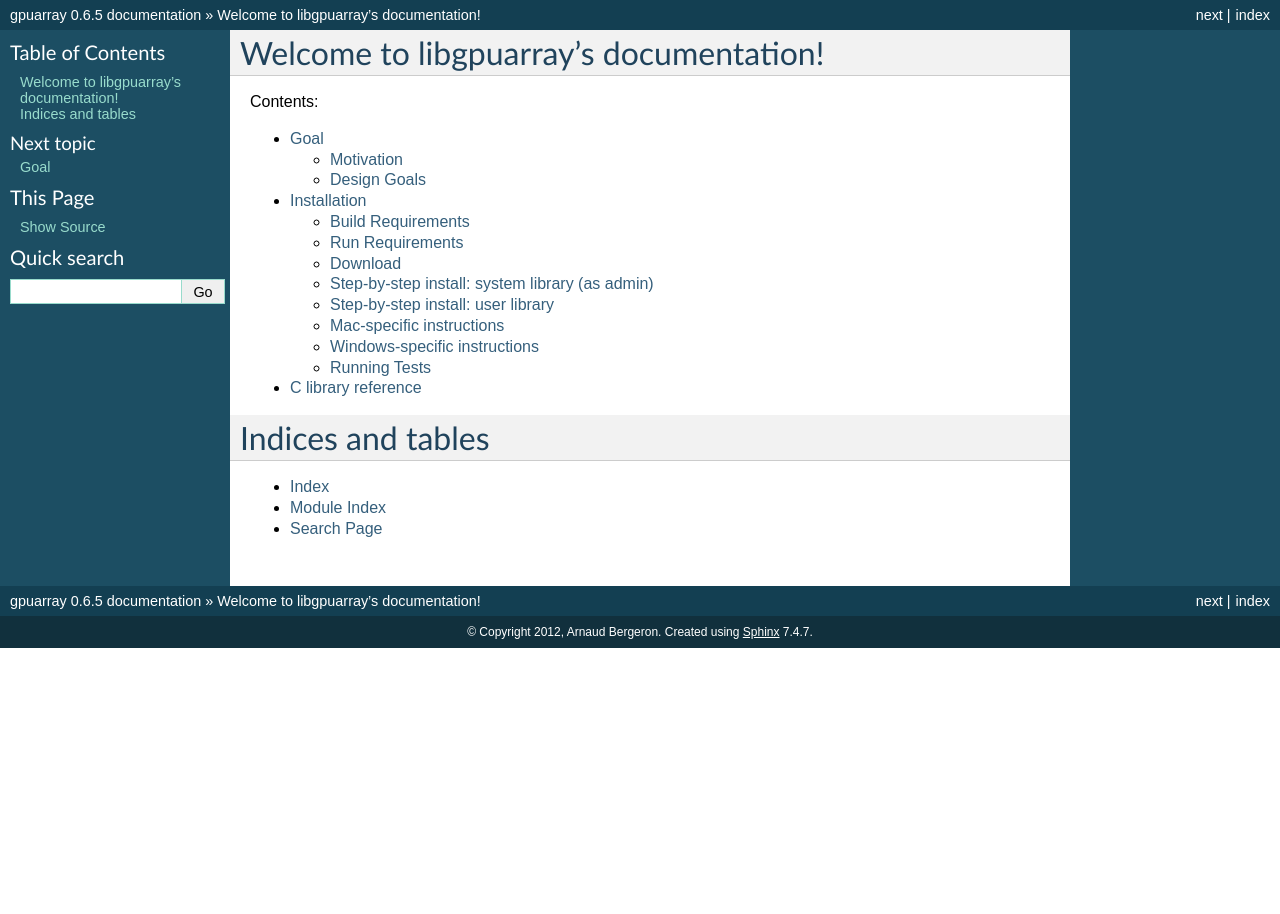
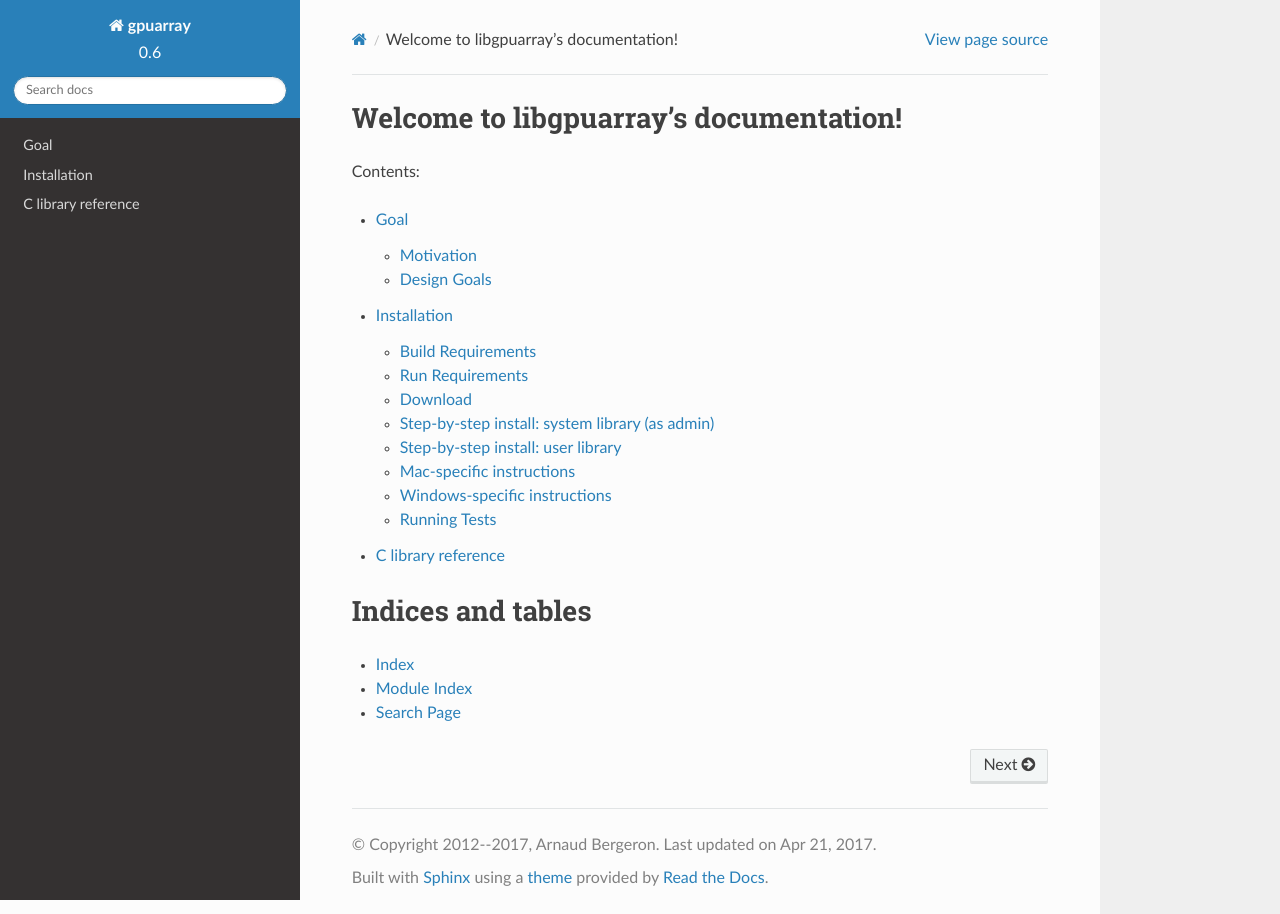
Before and after one commit to Theano/libgpuarray, a Sphinx documentation site: the page built from doc/index.rst, in a window 1280 px wide. Built offline with Sphinx 7.4.7 and the Read the Docs theme 2.0.0, drawn with Linux system fonts in a browser that asks for light colours; pages that are not in the unit, such as notebooks, are missing from menus; some of the changed lines change nothing that is shown.

Commit message:
Backport theme and version switcher from master

```diff
--- /dev/null
+++ b/doc/_static/fix_rtd.css
@@ -0,0 +1,11 @@
+/* work around https://github.com/snide/sphinx_rtd_theme/issues/149 */
+.rst-content table.field-list .field-body {
+    padding-top: 8px;
+}
+.rst-versions-up {
+    cursor: pointer;
+    display: inline;
+}
+.wy-side-nav-search>div.version {
+    color: white;
+}
--- /dev/null
+++ b/doc/_static/version_switch.js
@@ -0,0 +1,104 @@
+// Create version selector for documentation top bar.
+(function() {
+
+  var url = window.location.href;
+  var base_dir = 'libgpuarray'; // directory containing doc
+  // Default libgpuarray version: release and development.
+  var versions_dir = {"release": "libgpuarray", "dev": "libgpuarray_versions/dev"};
+
+  // If doc is run localy
+  if (url.startsWith('file')) {
+    base_dir = 'html';
+    versions_dir = {"local":"html", "test":"test"};
+  }
+
+  var root_url = url.substring(0, url.search('/' + base_dir)) + '/';
+
+  // Regular expression to find libgpuarray version directory in URL.
+  var version_regex = new RegExp("\\/" + base_dir + "(_versions\\/)?([_a-zA-Z.0-9]*)\\/");
+
+  // Get current version
+  var current_version = url.match(version_regex)[0]
+  current_version = current_version.substring(1, current_version.length - 1)
+
+  // Add current version in case versions.json is unavailable
+  if (current_version != "libgpuarray" && current_version != "html") {
+    ver = current_version.replace("libgpuarray_versions/", "")
+    versions_dir[ver] = current_version
+  }
+
+  function build_vswitch() {
+  // Build HTML string for version selector, based on ReadTheDocs theme's versions.html
+
+    var vlabel = current_version.replace("libgpuarray_versions/", "");
+    if (vlabel == 'libgpuarray') {
+      vlabel = 'release';
+    }
+    var vswitch = ['<div class="rst-versions" data-toggle="rst-versions" role="note" aria-label="versions" align=left>'];
+    vswitch.push('<span class="rst-current-version" data-toggle="rst-current-version">');
+    vswitch.push('<span class="fa fa-book"></span>');
+    vswitch.push('v: ', vlabel, ' ');
+    vswitch.push('<span class="fa fa-caret-down"></span>');
+    vswitch.push('</span>');
+
+    vswitch.push('<div class="rst-other-versions">');
+
+    vswitch.push('<dl>');
+    vswitch.push('<dt>Versions</dt>');
+    for (var version in versions_dir) {
+      var new_url = url.replace(url.match(version_regex)[0], '/' + versions_dir[version] + '/');
+      vswitch.push('<dd><a href=\"', new_url, '\">', version, '</a></dd>');
+    }
+    vswitch.push('</dl>');
+
+    vswitch.push('<dl>');
+    vswitch.push('<dt>Downloads</dt>');
+    var pdf_url = root_url + current_version + "/libgpuarray.pdf"
+    vswitch.push('<dd><a href=\"', pdf_url, '\">', 'PDF', '</a></dd>');
+    vswitch.push('</dl>');
+
+    vswitch.push('<dl>');
+    vswitch.push('<dt>On GitHub</dt>');
+    var git_master = "https://github.com/Theano/libgpuarray"
+    vswitch.push('<dd><a href=\"', git_master + '\">', 'Fork me', '</a></dd>');
+    vswitch.push('</dl>');
+
+    vswitch.push('</div>');
+    vswitch.push('</div>');
+    return vswitch.join('');
+  }
+
+  function build_vswitch_up() {
+  // Build HTML string for version selector, based on ReadTheDocs theme's versions.html
+
+    var vlabel = current_version.replace("libgpuarray_versions/", "");
+    if (vlabel == 'libgpuarray') {
+      vlabel = 'release';
+    }
+    var vswitch = ['<div class="rst-versions-up" data-toggle="rst-versions" role="note" aria-label="versions" align=center>'];
+    vswitch.push('<span class="rst-current-version" data-toggle="rst-current-version">');
+    vswitch.push(vlabel);
+    vswitch.push('<span class="fa fa-caret-down"></span>');
+    vswitch.push('</span>');
+    vswitch.push('</div>');
+    return vswitch.join('');
+  }
+
+// Create HTML for version switcher and assign to placeholder in layout.html.
+  $(document).ready(function() {
+    // Build default switcher
+    $('.version_switcher_placeholder').html(build_vswitch());
+    $('.version_switcher_placeholder_up').html(build_vswitch_up());
+
+    // Check server for other doc versions and update switcher.
+    if (url.startsWith('http')) {
+      $.getJSON(root_url + 'libgpuarray_versions/versions.json', function(data){
+        $.each(data, function(version, dir) {
+            versions_dir[version] = dir;
+        });
+        $('.version_switcher_placeholder').html(build_vswitch());
+        $('.version_switcher_placeholder_up').html(build_vswitch_up());
+      });
+    }
+  });
+})();
--- /dev/null
+++ b/doc/_templates/layout.html
@@ -0,0 +1,39 @@
+{% extends "!layout.html" %}
+
+{% block footer %}
+{{ super() }}
+<script type="text/javascript">
+  var _gaq = _gaq || [];
+  _gaq.push(['_setAccount', 'UA-168290-9']);
+  _gaq.push(['_trackPageview']);
+
+  (function() {
+    var ga = document.createElement('script'); ga.type = 'text/javascript'; ga.async = true;
+    ga.src = ('https:' == document.location.protocol ? 'https://ssl' : 'http://www') + '.google-analytics.com/ga.js';
+    var s = document.getElementsByTagName('script')[0]; s.parentNode.insertBefore(ga, s);
+  })();
+</script>
+
+<!--Insert version switcher at bottom and top of sidebar-->
+<script type="text/javascript">
+  var span = document.createElement("SPAN")
+  var span_class = document.createAttribute("class");
+  span_class.value = "version_switcher_placeholder";
+  span.setAttributeNode(span_class);
+  var div = document.createElement("DIV");
+  div.appendChild(span);
+  var nav_div = document.getElementsByClassName("wy-nav-side")[0];
+  nav_div.appendChild(div);
+
+  var span_up = document.createElement("SPAN")
+  var span_class_up = document.createAttribute("class");
+  span_class_up.value = "version_switcher_placeholder_up";
+  span_up.setAttributeNode(span_class_up);
+  var nav_div_up = document.getElementsByClassName("version")[0];
+  nav_div_up.appendChild(span_up);
+</script>
+
+<script type="text/javascript"
+    src="{{ pathto('_static/version_switch.js', 1) }}">
+</script>
+{% endblock %}
--- a/doc/conf.py
+++ b/doc/conf.py
@@ -25,8 +25,16 @@
 
 # Add any Sphinx extension module names here, as strings. They can be extensions
 # coming with Sphinx (named 'sphinx.ext.*') or your custom ones.
-extensions = ['sphinx.ext.autodoc', 'sphinx.ext.doctest', 'sphinx.ext.todo',
-              'sphinx.ext.ifconfig', 'breathe']
+extensions = ['sphinx.ext.autodoc',
+              'sphinx.ext.doctest',
+              'sphinx.ext.todo',
+              'sphinx.ext.napoleon',
+#              'sphinx.ext.linkcode',
+              'breathe']
+
+todo_include_todos = True
+napoleon_google_docstring = False
+napoleon_include_special_with_doc = False
 
 # Add any paths that contain templates here, relative to this directory.
 templates_path = ['_templates']
@@ -42,7 +50,7 @@
 
 # General information about the project.
 project = u'gpuarray'
-copyright = u'2012, Arnaud Bergeron'
+copyright = u'2012--2017, Arnaud Bergeron'
 
 # The version info for the project you're documenting, acts as replacement for
 # |version| and |release|, also used in various other places throughout the
@@ -61,21 +69,21 @@
 # non-false value, then it is used:
 #today = ''
 # Else, today_fmt is used as the format for a strftime call.
-#today_fmt = '%B %d, %Y'
+today_fmt = '%B %d, %Y'
 
 # List of patterns, relative to source directory, that match files and
 # directories to ignore when looking for source files.
-exclude_patterns = ['_build']
+exclude_dirs = ['_build', 'scripts']
 
 # The reST default role (used for this markup: `text`) to use for all documents.
 #default_role = None
 
 # If true, '()' will be appended to :func: etc. cross-reference text.
-#add_function_parentheses = True
+add_function_parentheses = True
 
 # If true, the current module name will be prepended to all description
 # unit titles (such as .. function::).
-#add_module_names = True
+add_module_names = True
 
 # If true, sectionauthor and moduleauthor directives will be shown in the
 # output. They are ignored by default.
@@ -87,12 +95,20 @@
 # A list of ignored prefixes for module index sorting.
 #modindex_common_prefix = []
 
-
 # -- Options for HTML output ---------------------------------------------------
 
-# The theme to use for HTML and HTML Help pages.  See the documentation for
-# a list of builtin themes.
-html_theme = 'default'
+
+if os.environ.get('READTHEDOCS') != 'True':
+    try:
+        import sphinx_rtd_theme
+    except ImportError:
+        pass
+    else:
+        html_theme_path = [sphinx_rtd_theme.get_html_theme_path()]
+    html_theme = 'sphinx_rtd_theme'
+
+def setup(app):
+    app.add_stylesheet('fix_rtd.css')
 
 # Theme options are theme-specific and customize the look and feel of a theme
 # further.  For a list of options available for each theme, see the
@@ -125,11 +141,11 @@
 
 # If not '', a 'Last updated on:' timestamp is inserted at every page bottom,
 # using the given strftime format.
-#html_last_updated_fmt = '%b %d, %Y'
+html_last_updated_fmt = '%b %d, %Y'
 
 # If true, SmartyPants will be used to convert quotes and dashes to
 # typographically correct entities.
-#html_use_smartypants = True
+html_use_smartypants = True
 
 # Custom sidebar templates, maps document names to template names.
 #html_sidebars = {}
@@ -166,6 +182,37 @@
 
 # Output file base name for HTML help builder.
 htmlhelp_basename = 'gpuarraydoc'
+
+
+# Options for the linkcode extension
+# ----------------------------------
+# Resolve function
+# This function is used to populate the (source) links in the API
+
+# XXX: This is broken for now since it doesn't work for cython modules
+def linkcode_resolve(domain, info):
+    def find_source():
+        obj = sys.modules[info['module']]
+        for part in info['fullname'].split('.'):
+            obj = getattr(obj, part)
+        import inspect
+        import os
+        fn = inspect.getsourcefile(obj)
+        fn = os.path.relpath(fn, start=os.path.dirname(pygpu.__file__))
+        source, lineno = inspect.getsourcelines(obj)
+        return fn, lineno, lineno + len(source) - 1
+
+    if domain != 'py' or not info['module']:
+        return None
+    try:
+        filename = 'libgpuarray/pygpu/%s#L%d-L%d' % find_source()
+    except Exception:
+        filename = info['module'].replace('.', '/') + '.py'
+    import subprocess
+    tag = subprocess.Popen(['git', 'rev-parse', 'HEAD'],
+                           stdout=subprocess.PIPE,
+                           universal_newlines=True).communicate()[0][:-1]
+    return "https://github.com/Theano/libgpuarray/blob/%s/%s" % (tag, filename)
 
 
 # -- Options for LaTeX output --------------------------------------------------
```
